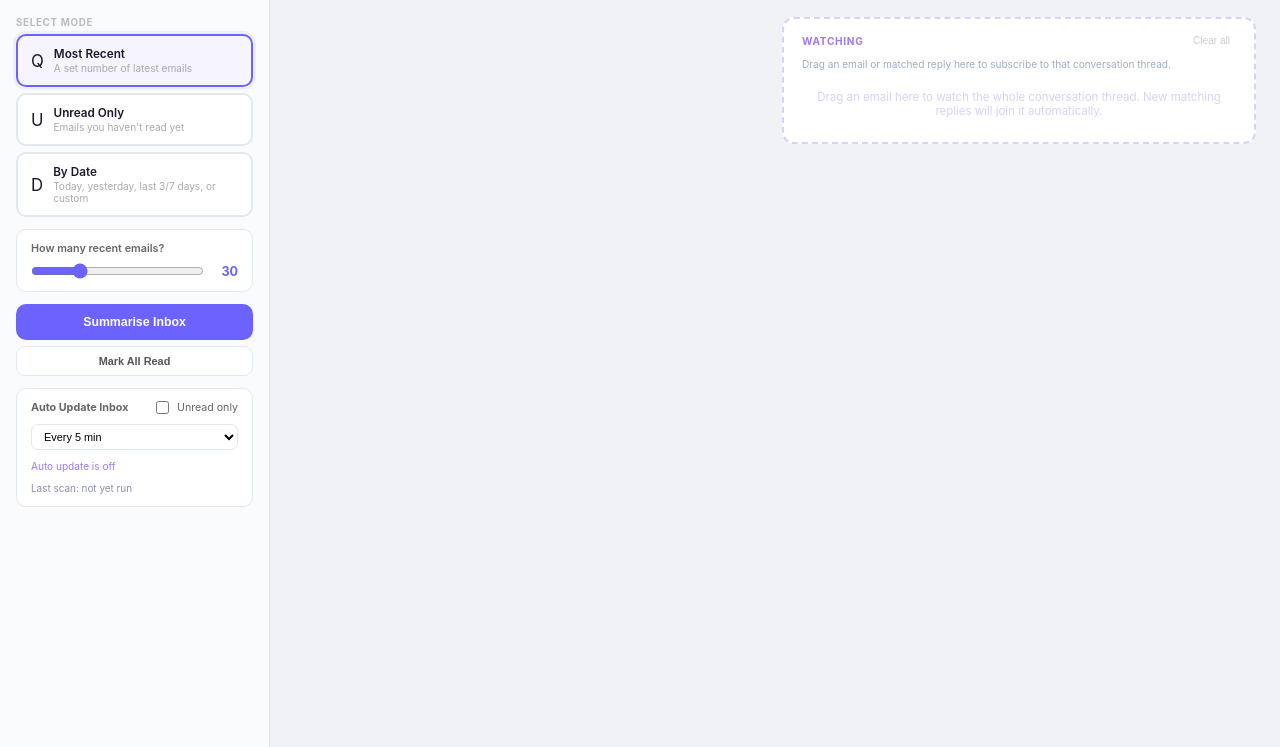
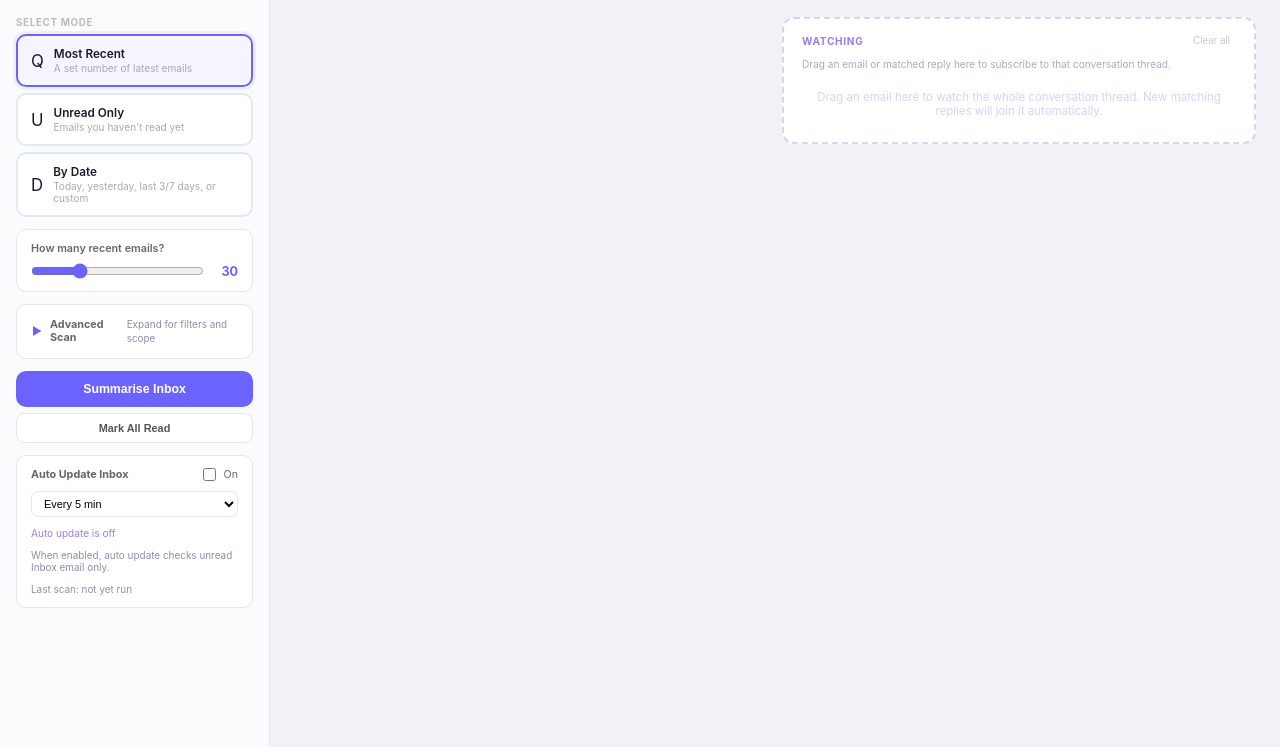
Before and after one commit to ssmithiot/AI_Email_Summary, a Flask app: page / in a window 1280 px wide. Shown: the part 53-800 px from the top of the page. Run offline with Flask 3, Linux system fonts and the light colour scheme; data that the repository does not hold is empty.

Commit message:
Prepare first version for beta bug hunt

```diff
--- a/app.py
+++ b/app.py
@@ -195,20 +195,57 @@ def _build_local_summary(emails):
 def build_mode_config(args):
     mode = args.get("mode", "quantity")
     include_subfolders = str(args.get("include_subfolders", "")).lower() in {"1", "true", "yes", "on"}
+    try:
+        scan_cap = max(25, min(1000, int(args.get("scan_cap", 100))))
+    except ValueError:
+        scan_cap = 100
+    filter_text = (args.get("filter_text", "") or "").strip()
+    filter_from = (args.get("filter_from", "") or "").strip()
+    filter_to = (args.get("filter_to", "") or "").strip()
+    filter_subject = (args.get("filter_subject", "") or "").strip()
+    unread_only = str(args.get("filter_unread", "")).lower() in {"1", "true", "yes", "on"}
+    attachments_only = str(args.get("filter_attach", "")).lower() in {"1", "true", "yes", "on"}
+
+    def apply_common_filters(label):
+        if filter_from:
+            label += f" from '{filter_from}'"
+        if filter_to:
+            label += f" to '{filter_to}'"
+        if filter_subject:
+            label += f" subject '{filter_subject}'"
+        if filter_text:
+            label += f" keyword '{filter_text}'"
+        if unread_only:
+            label += " (unread only)"
+        if attachments_only:
+            label += " (attachments only)"
+        return label
+
+    def scanning_status(label):
+        if mode == "date":
+            return f"Connecting to Outlook ({label})..."
+        return f"Connecting to Outlook ({label}). Scanning up to {scan_cap} recent email{'s' if scan_cap != 1 else ''} for matches..."
+
     if mode == "unread":
         label = "unread emails"
         if include_subfolders:
             label += " including Inbox subfolders"
-        return {"mode": "unread", "label": label, "include_subfolders": include_subfolders}
+        return {
+            "mode": "unread",
+            "label": apply_common_filters(label),
+            "status_text": scanning_status(apply_common_filters(label)),
+            "include_subfolders": include_subfolders,
+            "filter_text": filter_text,
+            "filter_from": filter_from,
+            "filter_to": filter_to,
+            "filter_subject": filter_subject,
+            "filter_unread": unread_only,
+            "filter_attach": attachments_only,
+            "scan_cap": scan_cap,
+        }
     if mode == "date":
         now = datetime.now()
         range_type = args.get("range", "7days")
-        filter_text = (args.get("filter_text", "") or "").strip()
-        filter_from = (args.get("filter_from", "") or "").strip()
-        filter_to = (args.get("filter_to", "") or "").strip()
-        filter_subject = (args.get("filter_subject", "") or "").strip()
-        unread_only = str(args.get("filter_unread", "")).lower() in {"1", "true", "yes", "on"}
-        attachments_only = str(args.get("filter_attach", "")).lower() in {"1", "true", "yes", "on"}
         if range_type == "today":
             since = now.replace(hour=0, minute=0, second=0, microsecond=0)
             until = None
@@ -238,23 +275,12 @@ def build_mode_config(args):
             since = now - timedelta(days=7)
             until = None
             label = "emails from the last 7 days"
-        if filter_from:
-            label += f" from '{filter_from}'"
-        if filter_to:
-            label += f" to '{filter_to}'"
-        if filter_subject:
-            label += f" subject '{filter_subject}'"
-        if filter_text:
-            label += f" keyword '{filter_text}'"
-        if unread_only:
-            label += " (unread only)"
-        if attachments_only:
-            label += " (attachments only)"
         return {
             "mode": "date",
             "since": since,
             "until": until,
-            "label": label,
+            "label": apply_common_filters(label),
+            "status_text": scanning_status(apply_common_filters(label)),
             "include_subfolders": include_subfolders,
             "filter_text": filter_text,
             "filter_from": filter_from,
@@ -262,6 +288,7 @@ def build_mode_config(args):
             "filter_subject": filter_subject,
             "filter_unread": unread_only,
             "filter_attach": attachments_only,
+            "scan_cap": scan_cap,
         }
 
     try:
@@ -271,7 +298,20 @@ def build_mode_config(args):
     label = f"{count} most recent emails"
     if include_subfolders:
         label += " including Inbox subfolders"
-    return {"mode": "quantity", "count": count, "label": label, "include_subfolders": include_subfolders}
+    return {
+        "mode": "quantity",
+        "count": count,
+        "label": apply_common_filters(label),
+        "status_text": scanning_status(apply_common_filters(label)),
+        "include_subfolders": include_subfolders,
+        "filter_text": filter_text,
+        "filter_from": filter_from,
+        "filter_to": filter_to,
+        "filter_subject": filter_subject,
+        "filter_unread": unread_only,
+        "filter_attach": attachments_only,
+        "scan_cap": scan_cap,
+    }
 
 
 def get_outlook_namespace():
@@ -1185,7 +1225,7 @@ def summarize():
         mode_config = build_mode_config(request.args)
 
         try:
-            status = json.dumps({"type": "status", "text": f"Connecting to Outlook ({mode_config['label']})..."})
+            status = json.dumps({"type": "status", "text": mode_config.get("status_text") or f"Connecting to Outlook ({mode_config['label']})..."})
             yield f"data: {status}\n\n"
             emails = get_outlook_emails(mode_config)
         except RuntimeError as exc:
--- a/templates/index.html
+++ b/templates/index.html
@@ -64,9 +64,21 @@ html,body{height:100%;overflow:hidden;font-family:-apple-system,BlinkMacSystemFo
 .date-filter-checks{display:flex;gap:12px;flex-wrap:wrap}
 .date-filter-checks label{display:flex;align-items:center;gap:6px;font-size:.74rem;font-weight:600;color:#666}
 .date-filter-checks input{accent-color:#6c63ff}
-.folder-scope{margin-top:10px;padding-top:10px;border-top:1px solid #eef2f7}
-.folder-scope label{display:flex;align-items:center;gap:8px;font-size:.75rem;font-weight:600;color:#666}
-.folder-scope input{accent-color:#6c63ff}
+.scan-scope-box{background:#fff;border:1px solid #e2e8f0;border-radius:10px;padding:12px 14px;display:flex;flex-direction:column;gap:8px}
+.scan-scope-box.collapsed .scan-scope-content{display:none}
+.scan-scope-header{display:flex;align-items:center;justify-content:space-between;gap:10px;cursor:pointer}
+.scan-scope-title-wrap{display:flex;align-items:center;gap:8px}
+.scan-scope-chevron{font-size:.78rem;color:#6c63ff;transition:transform .15s}
+.scan-scope-box.collapsed .scan-scope-chevron{transform:rotate(-90deg)}
+.scan-scope-label{font-size:.77rem;font-weight:700;color:#666}
+.scan-scope-hint{font-size:.71rem;color:#8b90a7;line-height:1.45}
+.scan-scope-option{display:flex;align-items:center;gap:8px;font-size:.75rem;font-weight:600;color:#666}
+.scan-scope-option input{accent-color:#6c63ff}
+.scan-scope-row{display:flex;align-items:center;justify-content:space-between;gap:10px;flex-wrap:wrap}
+.scan-cap-wrap{display:flex;align-items:center;gap:8px}
+.scan-cap-wrap label{font-size:.74rem;font-weight:700;color:#666}
+.scan-cap-wrap select{border:1.5px solid #e2e8f0;border-radius:7px;padding:4px 8px;font-size:.76rem;outline:none;background:#fff}
+.scan-cap-wrap select:focus{border-color:#6c63ff}
 .qty-row{display:flex;align-items:center;gap:10px}
 .qty-row input[type=range]{flex:1;accent-color:#6c63ff}
 .qty-label{font-weight:700;color:#6c63ff;min-width:24px;font-size:.9rem;text-align:right}
@@ -319,8 +331,13 @@ body.dark-mode .date-filter-box{border-top-color:#2a3245}
 body.dark-mode .date-filter-box label,
 body.dark-mode .date-filter-checks label{color:#8f9ab3}
 body.dark-mode .date-filter-box input[type=text]{background:#151b27;color:#eef2ff;border-color:#364158}
-body.dark-mode .folder-scope{border-top-color:#2a3245}
-body.dark-mode .folder-scope label{color:#8f9ab3}
+body.dark-mode .scan-scope-box{background:#181d29;border-color:#2a3245}
+body.dark-mode .scan-scope-chevron{color:#c6b7ff}
+body.dark-mode .scan-scope-label,
+body.dark-mode .scan-scope-option,
+body.dark-mode .scan-scope-hint{color:#8f9ab3}
+body.dark-mode .scan-cap-wrap label{color:#8f9ab3}
+body.dark-mode .scan-cap-wrap select{background:#151b27;color:#eef2ff;border-color:#364158}
 body.dark-mode .mode-card.active{background:#23283a;box-shadow:0 0 0 3px rgba(108,99,255,.18)}
 body.dark-mode .stat-box{background:#151b27;border-color:#252d40}
 body.dark-mode .sender-row,
@@ -439,39 +456,6 @@ body.dark-mode .modal-overlay{background:rgba(0,0,0,.65)}
             <input type="date" id="custom-end-date">
           </div>
         </div>
-        <div class="date-filter-box">
-          <div class="date-filter-header">
-            <label>Search criteria</label>
-            <button class="filter-refresh" type="button" onclick="refreshSearchSuggestions()">Refresh suggestions</button>
-          </div>
-          <div class="filter-hint">Use Outlook-style filters like people in <strong>From</strong> or <strong>To</strong>, plus subject and keyword search across the selected date range.</div>
-          <div class="date-filter-grid">
-            <div>
-              <label for="date-filter-from">From</label>
-              <input type="text" id="date-filter-from" list="contact-suggestions" placeholder="Name or email, e.g. Tiago">
-            </div>
-            <div>
-              <label for="date-filter-to">To</label>
-              <input type="text" id="date-filter-to" list="contact-suggestions" placeholder="Name or email">
-            </div>
-          </div>
-          <div>
-            <label for="date-filter-subject">Subject Contains</label>
-            <input type="text" id="date-filter-subject" placeholder='Text in subject, e.g. "invoice"'>
-          </div>
-          <div>
-            <label for="date-filter-text">Keyword</label>
-            <input type="text" id="date-filter-text" placeholder="Extra text search in subject or body">
-          </div>
-          <div class="date-filter-checks">
-            <label><input type="checkbox" id="date-filter-unread"> Only unread</label>
-            <label><input type="checkbox" id="date-filter-attach"> Has attachments</label>
-          </div>
-        </div>
-        <div class="folder-scope">
-          <label><input type="checkbox" id="include-subfolders"> Include Inbox subfolders</label>
-        </div>
-        <datalist id="contact-suggestions"></datalist>
       </div>
 
       <!-- Quantity sub-options -->
@@ -484,6 +468,61 @@ body.dark-mode .modal-overlay{background:rgba(0,0,0,.65)}
         </div>
       </div>
 
+      <div class="scan-scope-box collapsed" id="scan-scope-box">
+        <div class="scan-scope-header" onclick="toggleAdvancedScan()">
+          <div class="scan-scope-title-wrap">
+            <span class="scan-scope-chevron">▼</span>
+            <div class="scan-scope-label">Advanced Scan</div>
+          </div>
+          <div class="scan-scope-hint">Expand for filters and scope</div>
+        </div>
+        <div class="scan-scope-content">
+          <div class="scan-scope-row">
+            <label class="scan-scope-option"><input type="checkbox" id="include-subfolders"> Include Inbox subfolders</label>
+            <div class="scan-cap-wrap">
+              <label for="scan-cap">Scan cap</label>
+              <select id="scan-cap">
+                <option value="50">50</option>
+                <option value="100" selected>100</option>
+                <option value="200">200</option>
+                <option value="500">500</option>
+              </select>
+            </div>
+          </div>
+          <div class="scan-scope-hint">Scan cap applies to Most Recent and Unread scans when we are searching for matches. Default is 100 recent emails inspected.</div>
+          <div class="date-filter-box">
+            <div class="date-filter-header">
+              <label>Search criteria</label>
+              <button class="filter-refresh" type="button" onclick="refreshSearchSuggestions()">Refresh suggestions</button>
+            </div>
+            <div class="filter-hint">Use Outlook-style filters like people in <strong>From</strong> or <strong>To</strong>, plus subject and keyword search. These filters stay available in every mode.</div>
+            <div class="date-filter-grid">
+              <div>
+                <label for="date-filter-from">From</label>
+                <input type="text" id="date-filter-from" list="contact-suggestions" placeholder="Name or email, e.g. Tiago">
+              </div>
+              <div>
+                <label for="date-filter-to">To</label>
+                <input type="text" id="date-filter-to" list="contact-suggestions" placeholder="Name or email">
+              </div>
+            </div>
+            <div>
+              <label for="date-filter-subject">Subject Contains</label>
+              <input type="text" id="date-filter-subject" placeholder='Text in subject, e.g. "invoice"'>
+            </div>
+            <div>
+              <label for="date-filter-text">Keyword</label>
+              <input type="text" id="date-filter-text" placeholder="Extra text search in subject or body">
+            </div>
+            <div class="date-filter-checks">
+              <label><input type="checkbox" id="date-filter-unread"> Only unread</label>
+              <label><input type="checkbox" id="date-filter-attach"> Has attachments</label>
+            </div>
+          </div>
+          <datalist id="contact-suggestions"></datalist>
+        </div>
+      </div>
+
       <!-- Action buttons -->
       <div class="btn-group">
         <button class="btn" id="run-btn" onclick="runSummary()">Summarise Inbox</button>
@@ -496,7 +535,7 @@ body.dark-mode .modal-overlay{background:rgba(0,0,0,.65)}
           <span class="auto-refresh-label">Auto Update Inbox</span>
           <label class="auto-refresh-toggle">
             <input type="checkbox" id="auto-refresh-enabled" onchange="toggleAutoRefresh()">
-            <span>Unread only</span>
+            <span>On</span>
           </label>
         </div>
         <div class="auto-refresh-row">
@@ -508,6 +547,7 @@ body.dark-mode .modal-overlay{background:rgba(0,0,0,.65)}
           </select>
         </div>
         <div class="auto-refresh-status" id="auto-refresh-status">Auto update is off</div>
+        <div class="auto-refresh-last" id="auto-refresh-note">When enabled, auto update checks unread Inbox email only.</div>
         <div class="auto-refresh-last" id="last-scan-status">Last scan: not yet run</div>
       </div>
 
@@ -707,12 +747,15 @@ function initTheme() {
 
 function updateAutoRefreshStatus() {
   const status = document.getElementById('auto-refresh-status');
+  const note = document.getElementById('auto-refresh-note');
   document.getElementById('last-scan-status').textContent = lastScanLabel;
   if (!autoRefreshEnabled) {
     status.textContent = 'Auto update is off';
+    note.textContent = 'When enabled, auto update checks unread Inbox email only.';
     return;
   }
-  status.textContent = `Watching unread inbox every ${autoRefreshMinutes} minute${autoRefreshMinutes !== 1 ? 's' : ''}`;
+  status.textContent = `Auto update runs every ${autoRefreshMinutes} minute${autoRefreshMinutes !== 1 ? 's' : ''}`;
+  note.textContent = 'Auto update checks unread Inbox email only.';
 }
 
 function currentModeLabel(modeOverride = null) {
@@ -811,6 +854,18 @@ function initSearchSuggestionInputs() {
   });
 }
 
+function toggleAdvancedScan(forceExpanded = null) {
+  const box = document.getElementById('scan-scope-box');
+  if (!box) return;
+  const shouldExpand = forceExpanded === null ? box.classList.contains('collapsed') : !!forceExpanded;
+  box.classList.toggle('collapsed', !shouldExpand);
+}
+
+function isAdvancedScanEnabled() {
+  const box = document.getElementById('scan-scope-box');
+  return !!box && !box.classList.contains('collapsed');
+}
+
 async function refreshSearchSuggestions() {
   searchSuggestionsLoaded = false;
   lastSuggestionQuery = '';
@@ -841,19 +896,22 @@ function selectRange(range, el) {
 function buildUrl(modeOverride) {
   const activeMode = modeOverride || currentMode;
   const p = new URLSearchParams({mode: activeMode});
-  if (document.getElementById('include-subfolders').checked) p.set('include_subfolders', '1');
+  if (isAdvancedScanEnabled()) {
+    if (document.getElementById('include-subfolders').checked) p.set('include_subfolders', '1');
+    p.set('scan_cap', document.getElementById('scan-cap').value || '100');
+    p.set('filter_from', document.getElementById('date-filter-from').value.trim());
+    p.set('filter_to', document.getElementById('date-filter-to').value.trim());
+    p.set('filter_subject', document.getElementById('date-filter-subject').value.trim());
+    p.set('filter_text', document.getElementById('date-filter-text').value.trim());
+    if (document.getElementById('date-filter-unread').checked) p.set('filter_unread', '1');
+    if (document.getElementById('date-filter-attach').checked) p.set('filter_attach', '1');
+  }
   if (activeMode === 'date') {
     p.set('range', currentRange);
     if (currentRange === 'custom') {
       p.set('custom_start', document.getElementById('custom-start-date').value);
       p.set('custom_end', document.getElementById('custom-end-date').value);
     }
-    p.set('filter_from', document.getElementById('date-filter-from').value.trim());
-    p.set('filter_to', document.getElementById('date-filter-to').value.trim());
-    p.set('filter_subject', document.getElementById('date-filter-subject').value.trim());
-    p.set('filter_text', document.getElementById('date-filter-text').value.trim());
-    if (document.getElementById('date-filter-unread').checked) p.set('filter_unread', '1');
-    if (document.getElementById('date-filter-attach').checked) p.set('filter_attach', '1');
   }
   if (activeMode === 'quantity') p.set('count', document.getElementById('qty-slider').value);
   return '/summarize?' + p;
```
Also changed, not shown: summarize_inbox.py (+21 -9 lines).
